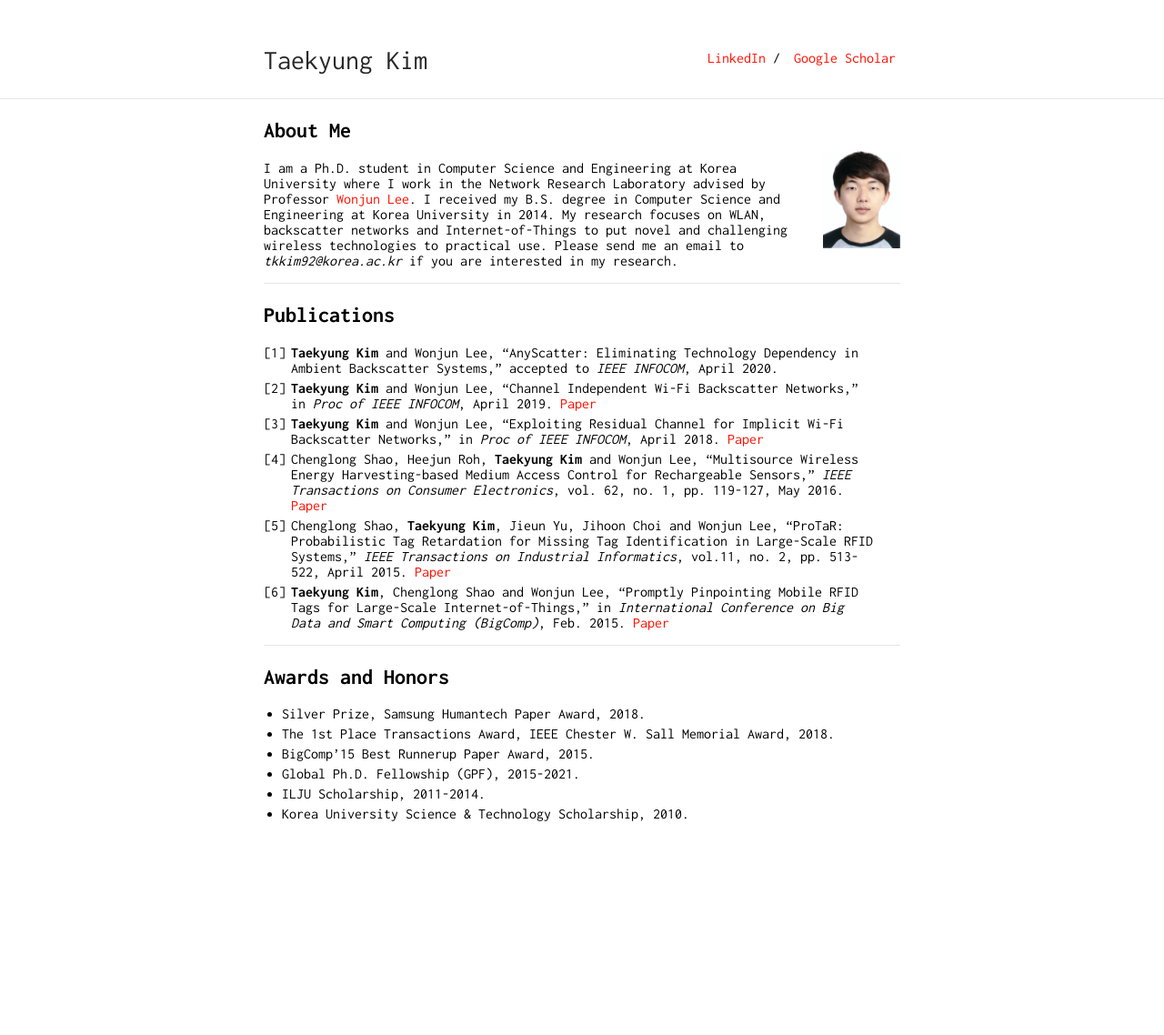
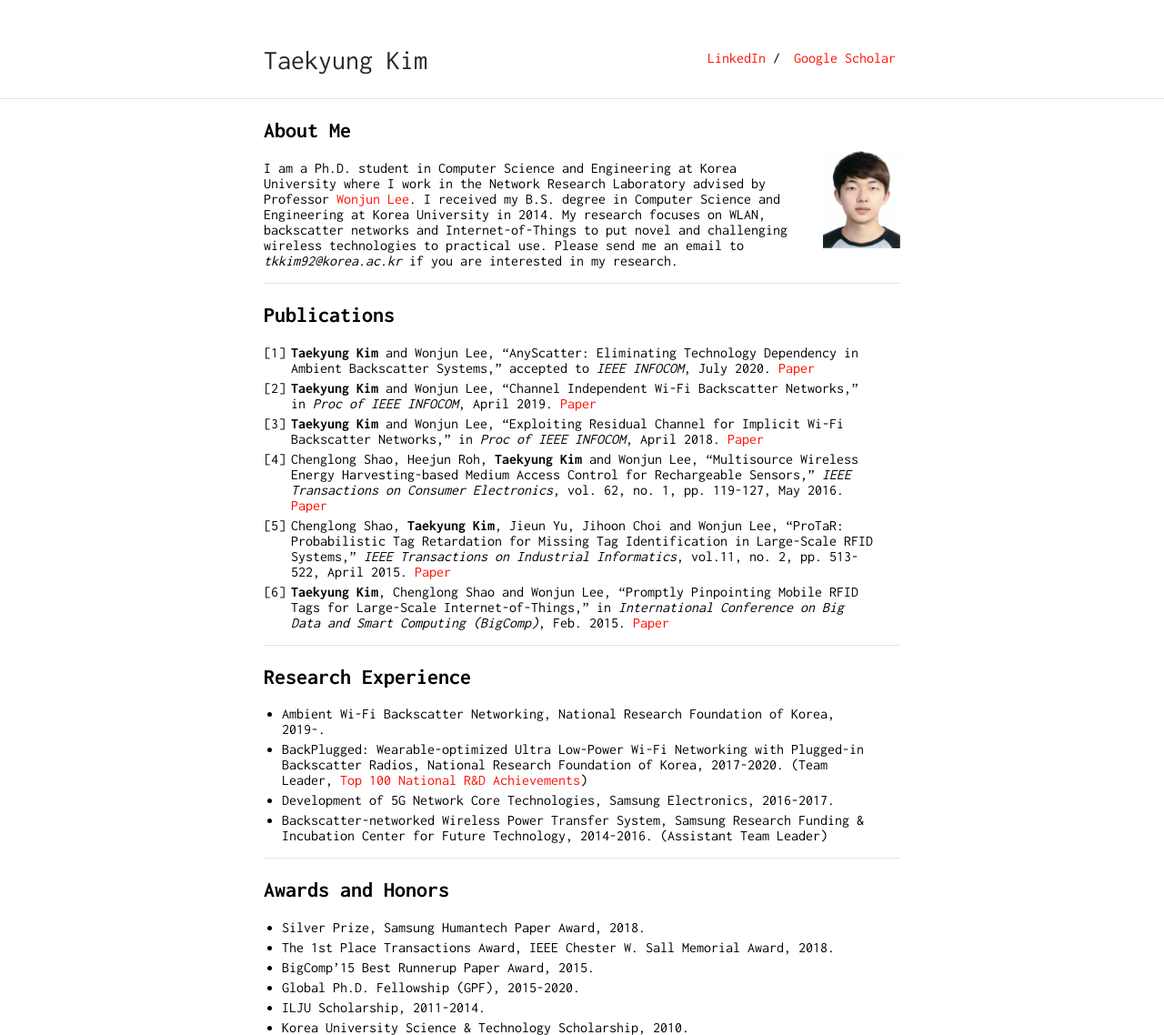
Before and after one commit to tkkim92/tkkim92.github.io, a Jekyll site: the page built from index.md, in a window 1280 px wide. Shown: the whole page at 91% size. Built offline with Jekyll 4.4.1, drawn with Linux system fonts in a browser that asks for light colours; our own code applies the rules of GitHub Pages for plain Markdown files; before the commit the page ends 903 px from its top, so only the background shows below that.

Commit message:
INFOCOM 2020 paper, research experience

```diff
--- a/index.md
+++ b/index.md
@@ -15,7 +15,7 @@ Please send me an email to *tkkim92@korea.ac.kr* if you are interested in my res
 
 ## Publications
 
-1. **Taekyung Kim** and Wonjun Lee, "AnyScatter: Eliminating Technology Dependency in Ambient Backscatter Systems," accepted to *IEEE INFOCOM*, April 2020.
+1. **Taekyung Kim** and Wonjun Lee, "AnyScatter: Eliminating Technology Dependency in Ambient Backscatter Systems," accepted to *IEEE INFOCOM*, July 2020. [Paper](publications/AnyScatter_INFOCOM_2020.pdf)
 1. **Taekyung Kim** and Wonjun Lee, "Channel Independent Wi-Fi Backscatter Networks," in *Proc of IEEE INFOCOM*, April 2019. [Paper](https://ieeexplore.ieee.org/document/8737376)
 1. **Taekyung Kim** and Wonjun Lee, "Exploiting Residual Channel for Implicit Wi-Fi Backscatter Networks," in *Proc of IEEE INFOCOM*, April 2018. [Paper](https://ieeexplore.ieee.org/document/8486273)
 1. Chenglong Shao, Heejun Roh, **Taekyung Kim** and Wonjun Lee, "Multisource Wireless Energy Harvesting-based Medium Access Control for Rechargeable Sensors," *IEEE Transactions on Consumer Electronics*, vol. 62, no. 1, pp. 119-127, May 2016. [Paper](https://ieeexplore.ieee.org/document/7514670/)
@@ -24,11 +24,20 @@ Please send me an email to *tkkim92@korea.ac.kr* if you are interested in my res
 
 ---
 
+## Research Experience
+
+* Ambient Wi-Fi Backscatter Networking, National Research Foundation of Korea, 2019-.
+* BackPlugged: Wearable-optimized Ultra Low-Power Wi-Fi Networking with Plugged-in Backscatter Radios, National Research Foundation of Korea, 2017-2020. (Team Leader, [Top 100 National R&D Achievements](https://www.gov.kr/portal/ntnadmNews/2000579))
+* Development of 5G Network Core Technologies, Samsung Electronics, 2016-2017.
+* Backscatter-networked Wireless Power Transfer System, Samsung Research Funding & Incubation Center for Future Technology, 2014-2016. (Assistant Team Leader)
+
+---
+
 ## Awards and Honors
 
 * Silver Prize, Samsung Humantech Paper Award, 2018.
 * The 1st Place Transactions Award, IEEE Chester W. Sall Memorial Award, 2018.
 * BigComp'15 Best Runnerup Paper Award, 2015.
-* Global Ph.D. Fellowship (GPF), 2015-2021.
+* Global Ph.D. Fellowship (GPF), 2015-2020.
 * ILJU Scholarship, 2011-2014.
 * Korea University Science & Technology Scholarship, 2010.
```
Also changed, not shown: 1 other file.
